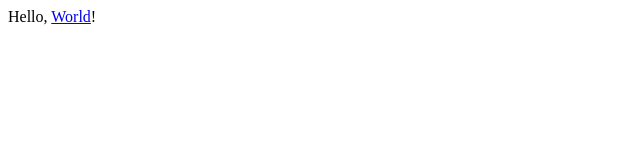
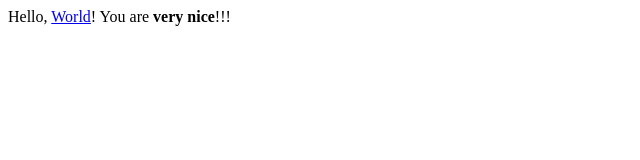
Before and after one commit to klientlenovo87/First_Step, a plain HTML site: page index.html in a window 1280 px wide. Shown: the whole page, without its empty margins (0-640 px from the left). Drawn offline with Linux system fonts and the light colour scheme.

Commit message:
New print

```diff
--- a/index.html
+++ b/index.html
@@ -6,6 +6,7 @@
 </head>
 <body>
     Hello, <a href="http://google.com">World</a>!
+    You are <strong>very nice</strong>!!!
 
 
 </body>
```
